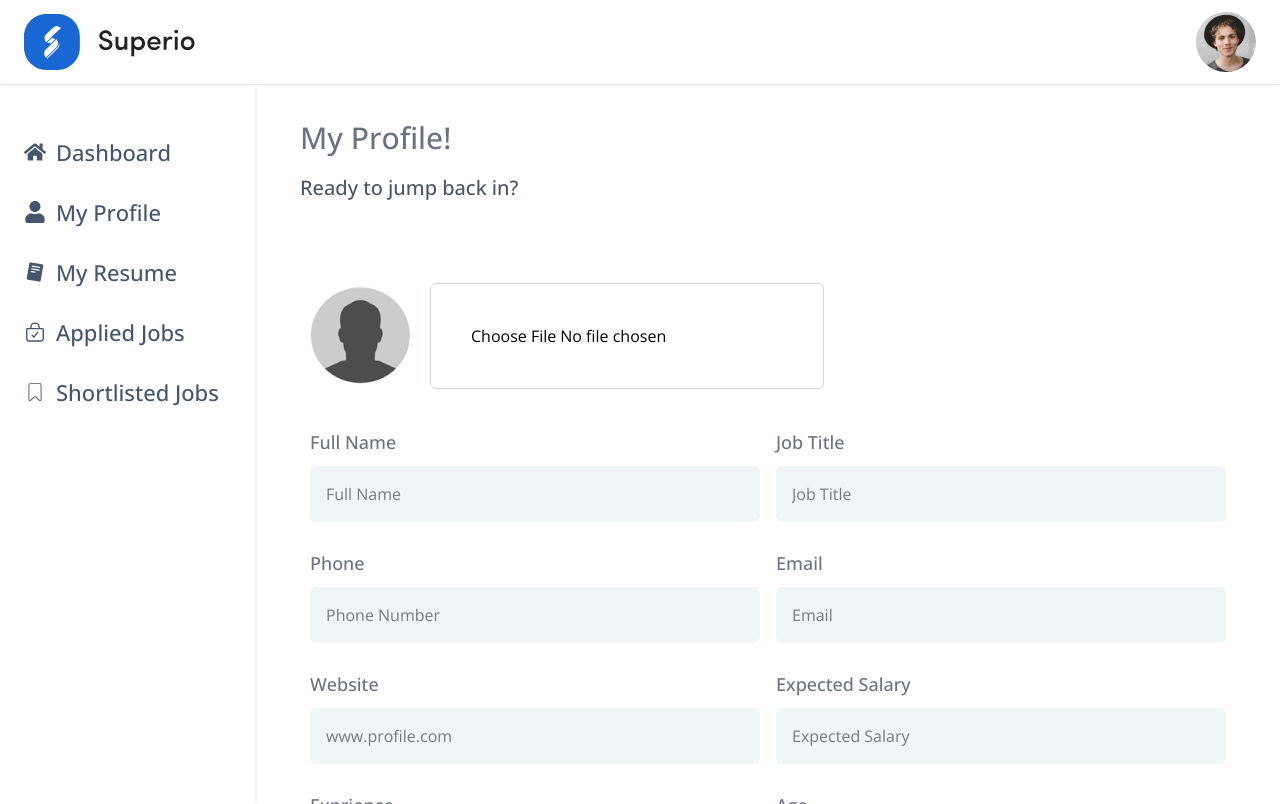
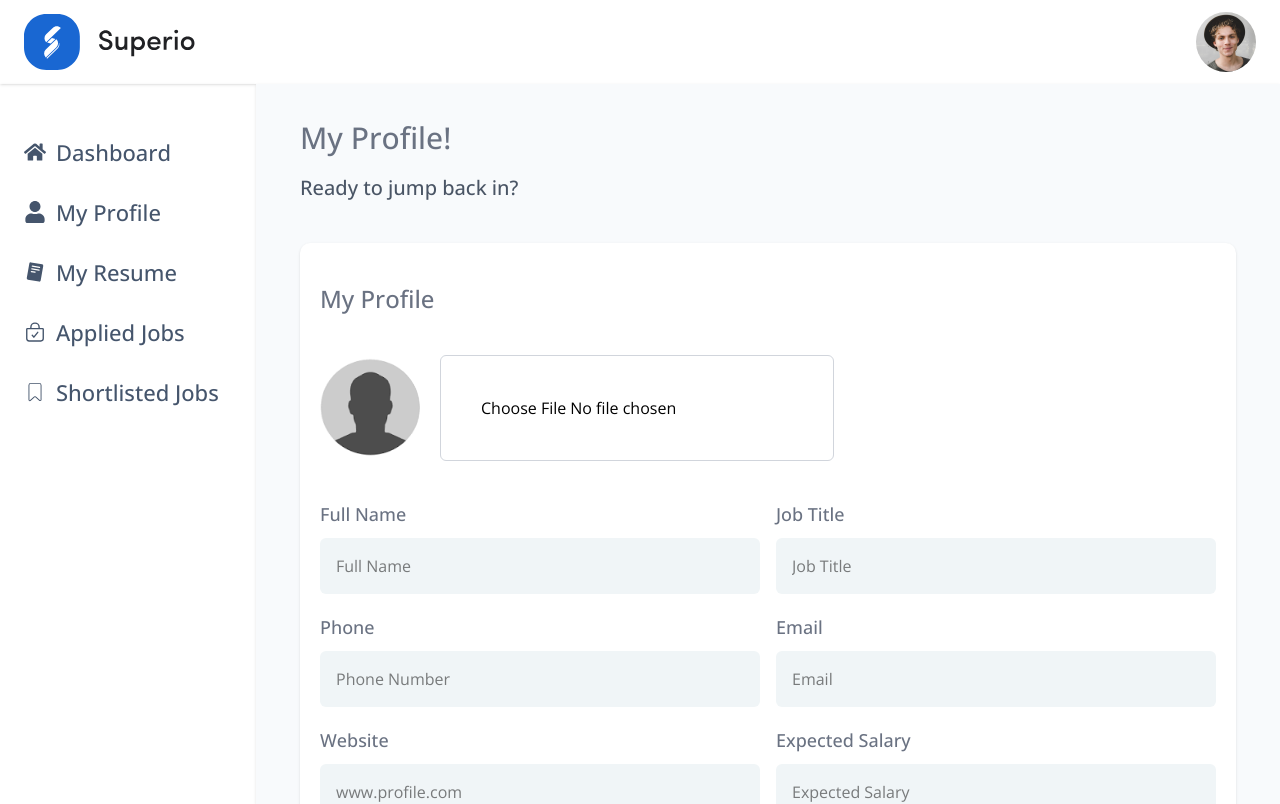
Before and after one commit to mahdijihad001/AdvanceJobPortalClintDevelopment, a React (Vite) app: page /dashboard/candifateProfile in a window 1280 px wide. Built offline with nearby package versions, Linux system fonts and the light colour scheme.

Commit message:
Update Update profile form

```diff
--- a/src/Page/Dashboard/Candidate/CandidateProfile.jsx
+++ b/src/Page/Dashboard/Candidate/CandidateProfile.jsx
@@ -18,15 +18,19 @@ const CandidateProfile = () => {
         <h1 className='text-3xl font-medium leading-5 text-gray-500'>My Profile!</h1>
         <h2 className='text-[20px] font-medium mt-[25px] text-gray-600'>Ready to jump back in?</h2>
       </div>
-
+      {/* ------------------------------------- */}
+      {/* Candidate Profile */}
       {/* My Profile */}
-      <form className='px-2.5 py-10'>
+      <form className='px-5 py-10 shadow bg-white rounded-[10px] mt-[40px] mb-[70px]'>
+        <div className=''>
+          <h1 className='text-2xl font-medium text-gray-500'>My Profile</h1>
+        </div>
         <div className='flex flex-col gap-5 md:flex-row py-10 items-center'>
           <img className='h-[100px] w-[100px] rounded-full' src={image ? image : demoProfile} alt="" />
           <input className='border p-10 rounded-md border-gray-300' onChange={HandleImageShow} name='file' type="file" />
         </div>
         {/* Form Input */}
-        <div className='space-y-7'>
+        <div className='space-y-5'>
           {/* Name & Job Title */}
           <div className='flex flex-col gap-4 md:flex-row items-center'>
             <div className='flex flex-col gap-1.5 w-full'>
@@ -82,7 +86,26 @@ const CandidateProfile = () => {
               <input className='bg-[#f0f5f7] border-[#f0f5f7] p-4 mt-1 rounded-md outline-blue-200' type="text" placeholder='Languages' />
             </div>
           </div>
-          {/* facebook link & twiter */}
+          {/* Description*/}
+          <div className='flex flex-col gap-4 md:flex-row items-center'>
+            <div className='flex flex-col gap-1.5 w-full'>
+              <label className='font-medium text-gray-500 text-[18px]' htmlFor="">Description</label>
+              {/* <input className='bg-[#f0f5f7] border-[#f0f5f7] p-4 mt-1 rounded-md outline-blue-200' type="text" placeholder='Complete Address' /> */}
+              <textarea className='bg-[#f0f5f7] border-[#f0f5f7] p-4 mt-1 rounded-md outline-blue-200' placeholder='Lorem ipsum dolor sit amet consectetur adipisicing elit. A totam corporis expedita earum maiores nobis sed necessitatibus labore minima ex aliquam ipsam dolorum rerum veniam, ad asperiores amet excepturi dignissimos!' name="" id=""></textarea>
+            </div>
+          </div>
+        </div>
+        <button className='bg-blue-600 font-bold text-white text-xl px-10 mt-10 py-4 rounded-md hover:bg-blue-400 duration-500'>Save</button>
+      </form>
+
+      {/* -------------------------------------------------------- */}
+      {/* Social Media */}
+      <form action="" className='px-5 py-10 shadow bg-white rounded-[10px] mb-[50px]'>
+        <div className='pb-[40px]'>
+          <h1 className='text-2xl font-medium text-gray-500'>Social Network</h1>
+        </div>
+        {/* facebook link & twiter */}
+        <div className='space-y-5'>
           <div className='flex flex-col gap-4 md:flex-row items-center'>
             <div className='flex flex-col gap-1.5 w-full'>
               <label className='font-medium text-gray-500 text-[18px]' htmlFor="">Facebook Profile</label>
@@ -104,6 +127,16 @@ const CandidateProfile = () => {
               <input className='bg-[#f0f5f7] border-[#f0f5f7] p-4 mt-1 rounded-md outline-blue-200' type="text" placeholder='https://www.github.com/' />
             </div>
           </div>
+          <button className='bg-blue-600 font-bold text-white text-xl px-10 mt-10 py-4 rounded-md hover:bg-blue-400 duration-500'>Save</button>
+        </div>
+      </form>
+      {/* ------------------------ */}
+      {/* Contact Information */}
+      <form action="" className='px-5 py-10 shadow bg-white rounded-[10px] mb-[50px]'>
+        <div className='pb-[40px]'>
+          <h1 className='text-2xl font-medium text-gray-500'>Contact Information</h1>
+        </div>
+        <div className='space-y-5'>
           {/* Country & City */}
           <div className='flex flex-col gap-4 md:flex-row items-center'>
             <div className='flex flex-col gap-1.5 w-full'>
@@ -122,14 +155,6 @@ const CandidateProfile = () => {
               <input className='bg-[#f0f5f7] border-[#f0f5f7] p-4 mt-1 rounded-md outline-blue-200' type="text" placeholder='Complete Address' />
             </div>
           </div>
-          {/* Description*/}
-          <div className='flex flex-col gap-4 md:flex-row items-center'>
-            <div className='flex flex-col gap-1.5 w-full'>
-              <label className='font-medium text-gray-500 text-[18px]' htmlFor="">Description</label>
-              {/* <input className='bg-[#f0f5f7] border-[#f0f5f7] p-4 mt-1 rounded-md outline-blue-200' type="text" placeholder='Complete Address' /> */}
-              <textarea className='bg-[#f0f5f7] border-[#f0f5f7] p-4 mt-1 rounded-md outline-blue-200' placeholder='Lorem ipsum dolor sit amet consectetur adipisicing elit. A totam corporis expedita earum maiores nobis sed necessitatibus labore minima ex aliquam ipsam dolorum rerum veniam, ad asperiores amet excepturi dignissimos!' name="" id=""></textarea>
-            </div>
-          </div>
         </div>
         <button className='bg-blue-600 font-bold text-white text-xl px-10 mt-10 py-4 rounded-md hover:bg-blue-400 duration-500'>Save</button>
       </form>
--- a/src/Page/Dashboard/Layout/Layout.jsx
+++ b/src/Page/Dashboard/Layout/Layout.jsx
@@ -61,7 +61,7 @@ const Layout = () => {
                         </div>
                     </div>
                 </div>
-                <div className='overflow-y-auto md:col-span-12 p-6 shadow'>
+                <div className='overflow-y-auto md:col-span-12 p-6 shadow bg-slate-50'>
                     <Outlet />
                 </div>
             </div>
```
